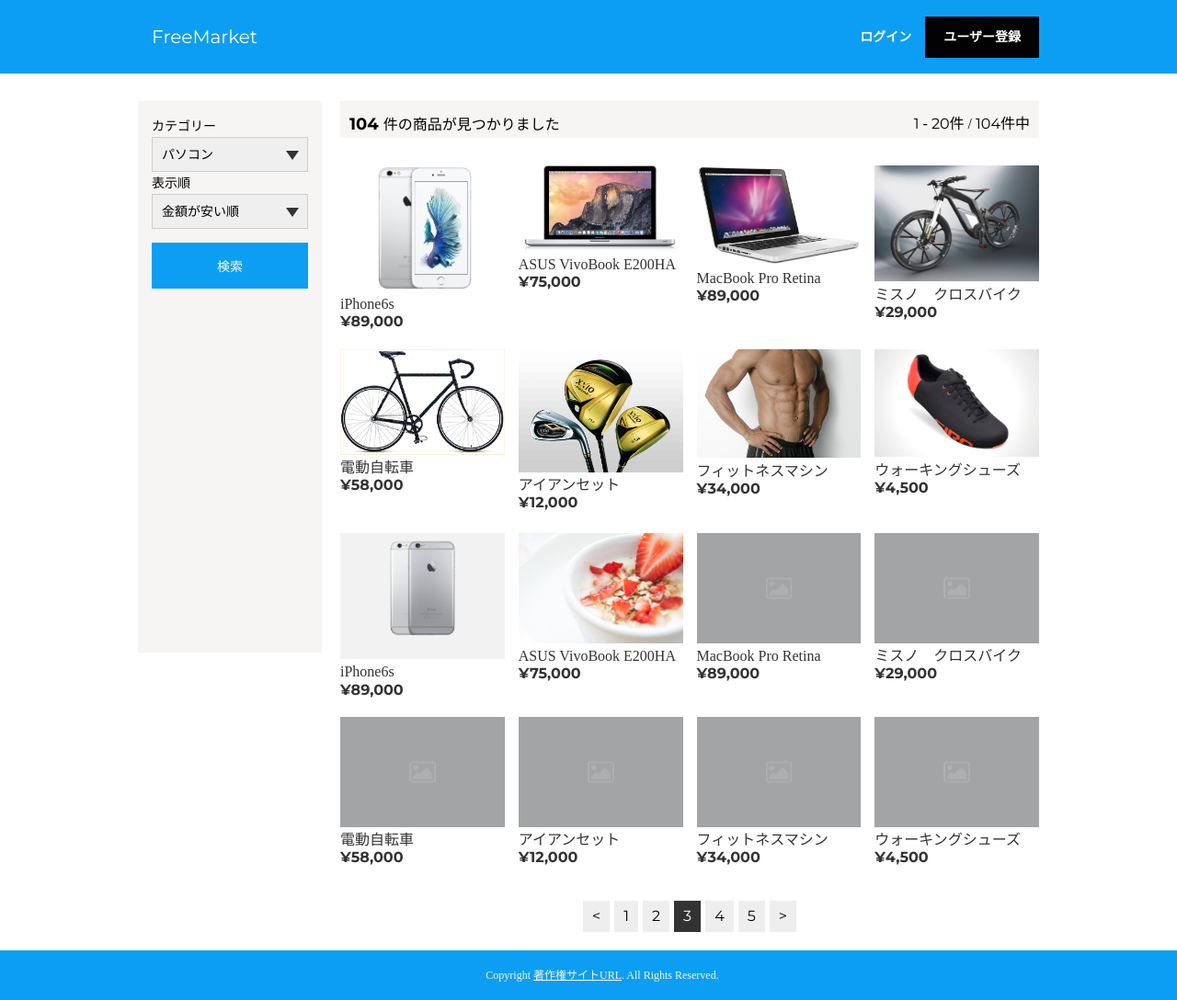
After one commit to github-ka/freemarketsample, a PHP site: page / in a window 1280 px wide. The commit adds this page. Shown: the whole page at 92% size. Run offline with PHP 8.4, Linux system fonts and the light colour scheme.

Commit message:
index.html追加

```diff
--- a/css/common.css
+++ b/css/common.css
@@ -1,7 +1,38 @@
+/*========================================
+  リセット
+========================================*/
+html, body, h1, h2, h3, h4, ul, ol, dl, li, dt, dd, p, div, span, img, a, table, tr, th, td {
+  margin: 0;
+  padding: 0;
+  border: 0;
+  font-weight: normal;
+  font-size: 100%;
+  vertical-align:baseline;
+  -webkit-box-sizing: border-box;
+  -moz-box-sizing: border-box;
+  box-sizing: border-box;
+}
+article, header, footer, aside, figure, figcaption, nav, section {
+  display:block;
+}
+body {
+  line-height: 1;
+  -ms-text-size-adjust: 100%;
+  -webkit-text-size-adjust: 100%;
+}
+ol, ul {
+  list-style: none;
+  list-style-type: none;
+}
+.clearfix:after {
+content: "";
+display: block;
+clear: both;
+}
+
 body {
   margin: 0;
   padding: 0;
-  color: #444;
   line-height: 150%;
 }
 
@@ -81,7 +112,7 @@ nav a {
   font-size: 14px;
 }
 
-nav a:hover {
+nav a:       {
   text-decoration: underline;
 }
 
@@ -366,10 +397,11 @@ a.panel:hover {
 .btn.btn-primary:hover {
   background: white;
   color: black;
+  cursor: pointer;
 }
 
-#top-nav:{
-
+.btn.btn-primary:active{
+  color: red;
 }
 
 .btn.btn-mid {
@@ -417,7 +449,7 @@ select:hover,
 input[type="submit"]:hover {
   cursor: pointer;
   background: rgb(2, 12, 17);
-
+    color: white;
 }
 
 .form-container {
--- /dev/null
+++ b/index.html
@@ -0,0 +1,217 @@
+<!DOCTYPE html>
+<html lang="ja">
+
+  <head>
+    <meta charset="utf-8">
+    <title>HOME | FreeMarket</title>
+    <link rel="stylesheet" type="text/css" href="css/common.css">
+    <link href='http://fonts.googleapis.com/css?family=Montserrat:400,700' rel='stylesheet' type='text/css'>
+  </head>
+
+  <body class="page-home page-2colum">
+
+    <!-- メニュー -->
+    <header>
+      <div class="site-width">
+        <h1><a href="index.html">FreeMarket</a></h1>
+        <nav id="top-nav">
+          <ul>
+            <li><a href="signup.html" class="btn btn-primary">ユーザー登録</a></li>
+            <li><a href="login.html">ログイン</a></li>
+          </ul>
+        </nav>
+      </div>
+    </header>
+
+    <!-- メインコンテンツ -->
+    <div id="contents" class="site-width">
+
+      <!-- サイドバー -->
+      <section id="sidebar">
+        <form>
+          <h1 class="title">カテゴリー</h1>
+          <div class="selectbox">
+            <span class="icn_select"></span>
+            <select name="category">
+              <option value="1">パソコン</option>
+              <option value="2">スマホ</option>
+            </select>
+          </div>
+          <h1 class="title">表示順</h1>
+          <div class="selectbox">
+            <span class="icn_select"></span>
+            <select name="sort">
+              <option value="1">金額が安い順</option>
+              <option value="2">金額が高い順</option>
+            </select>
+          </div>
+          <input type="submit" value="検索">
+        </form>
+
+      </section>
+
+      <!-- Main -->
+      <section id="main" >
+        <div class="search-title">
+          <div class="search-left">
+            <span class="total-num">104</span>件の商品が見つかりました
+          </div>
+          <div class="search-right">
+            <span class="num">1</span> - <span class="num">20</span>件 / <span class="num">104</span>件中
+          </div>
+        </div>
+        <div class="panel-list">
+          <a href="productDetail.html" class="panel">
+            <div class="panel-head">
+              <img src="img/sample01.jpg" alt="商品タイトル">
+            </div>
+            <div class="panel-body">
+              <p class="panel-title">iPhone6s <span class="price">¥89,000</span></p>
+            </div>
+          </a>
+          <a href="" class="panel">
+            <div class="panel-head">
+              <img src="img/sample02.jpg" alt="商品タイトル">
+            </div>
+            <div class="panel-body">
+              <p class="panel-title">ASUS VivoBook E200HA <span class="price">¥75,000</span></p>
+            </div>
+          </a>
+          <a href="" class="panel">
+            <div class="panel-head">
+              <img src="img/sample06.jpg" alt="商品タイトル">
+            </div>
+            <div class="panel-body">
+              <p class="panel-title">MacBook Pro Retina <span class="price">¥89,000</span></p>
+            </div>
+          </a>
+          <a href="" class="panel">
+            <div class="panel-head">
+              <img src="img/sample04.jpg" alt="商品タイトル">
+            </div>
+            <div class="panel-body">
+              <p class="panel-title">ミスノ　クロスバイク <span class="price">¥29,000</span></p>
+            </div>
+          </a>
+          <a href="" class="panel">
+            <div class="panel-head">
+              <img src="img/sample03.gif" alt="商品タイトル">
+            </div>
+            <div class="panel-body">
+              <p class="panel-title">電動自転車 <span class="price">¥58,000</span></p>
+            </div>
+          </a>
+          <a href="" class="panel">
+            <div class="panel-head">
+              <img src="img/sample08.jpg" alt="商品タイトル">
+            </div>
+            <div class="panel-body">
+              <p class="panel-title">アイアンセット <span class="price">¥12,000</span></p>
+            </div>
+          </a>
+          <a href="" class="panel">
+            <div class="panel-head">
+              <img src="img/sample07.jpg" alt="商品タイトル">
+            </div>
+            <div class="panel-body">
+              <p class="panel-title">フィットネスマシン <span class="price">¥34,000</span></p>
+            </div>
+          </a>
+          <a href="" class="panel">
+            <div class="panel-head">
+              <img src="img/sample10.jpg" alt="商品タイトル">
+            </div>
+            <div class="panel-body">
+              <p class="panel-title">ウォーキングシューズ <span class="price">¥4,500</span></p>
+            </div>
+          </a>
+          <a href="" class="panel">
+            <div class="panel-head">
+              <img src="img/sample05.jpg" alt="商品タイトル">
+            </div>
+            <div class="panel-body">
+              <p class="panel-title">iPhone6s <span class="price">¥89,000</span></p>
+            </div>
+          </a>
+          <a href="" class="panel">
+            <div class="panel-head">
+              <img src="img/sample09.jpeg" alt="商品タイトル">
+            </div>
+            <div class="panel-body">
+              <p class="panel-title">ASUS VivoBook E200HA <span class="price">¥75,000</span></p>
+            </div>
+          </a>
+          <a href="" class="panel">
+            <div class="panel-head">
+              <img src="img/sample-img.png" alt="商品タイトル">
+            </div>
+            <div class="panel-body">
+              <p class="panel-title">MacBook Pro Retina <span class="price">¥89,000</span></p>
+            </div>
+          </a>
+          <a href="" class="panel">
+            <div class="panel-head">
+              <img src="img/sample-img.png" alt="商品タイトル">
+            </div>
+            <div class="panel-body">
+              <p class="panel-title">ミスノ　クロスバイク <span class="price">¥29,000</span></p>
+            </div>
+          </a>
+          <a href="" class="panel">
+            <div class="panel-head">
+              <img src="img/sample-img.png" alt="商品タイトル">
+            </div>
+            <div class="panel-body">
+              <p class="panel-title">電動自転車 <span class="price">¥58,000</span></p>
+            </div>
+          </a>
+          <a href="" class="panel">
+            <div class="panel-head">
+              <img src="img/sample-img.png" alt="商品タイトル">
+            </div>
+            <div class="panel-body">
+              <p class="panel-title">アイアンセット <span class="price">¥12,000</span></p>
+            </div>
+          </a>
+          <a href="" class="panel">
+            <div class="panel-head">
+              <img src="img/sample-img.png" alt="商品タイトル">
+            </div>
+            <div class="panel-body">
+              <p class="panel-title">フィットネスマシン <span class="price">¥34,000</span></p>
+            </div>
+          </a>
+          <a href="" class="panel">
+            <div class="panel-head">
+              <img src="img/sample-img.png" alt="商品タイトル">
+            </div>
+            <div class="panel-body">
+              <p class="panel-title">ウォーキングシューズ <span class="price">¥4,500</span></p>
+            </div>
+          </a>
+        </div>
+
+        <div class="pagination">
+          <ul class="pagination-list">
+            <li class="list-item"><a href="">&lt;</a></li>
+            <li class="list-item"><a href="">1</a></li>
+            <li class="list-item"><a href="">2</a></li>
+            <li class="list-item active"><a href="">3</a></li>
+            <li class="list-item"><a href="">4</a></li>
+            <li class="list-item"><a href="">5</a></li>
+            <li class="list-item"><a href="">&gt;</a></li>
+          </ul>
+        </div>
+
+      </section>
+
+    </div>
+
+    <!-- footer -->
+  <footer id="footer">
+    Copyright <a href="">著作権サイトURL</a>. All Rights Reserved.
+  </footer>
+
+
+  </body>
+</html>
```
Also changed, not shown: css/product.css (+66 -2 lines), js/vendor/common.js (added, +20 -0 lines), productDetail.html (+24 -5 lines), img/female.jpg (added), img/male.jpg (added), img/sample-img.png (added), img/sample01.jpg (added), img/sample02.jpg (added), img/sample03.gif (added), img/sample04.jpg (added), img/sample05.jpg (added), img/sample06.jpg (added), img/sample07.jpg (added), img/sample08.jpg (added), 2 more files, 1 other file.
